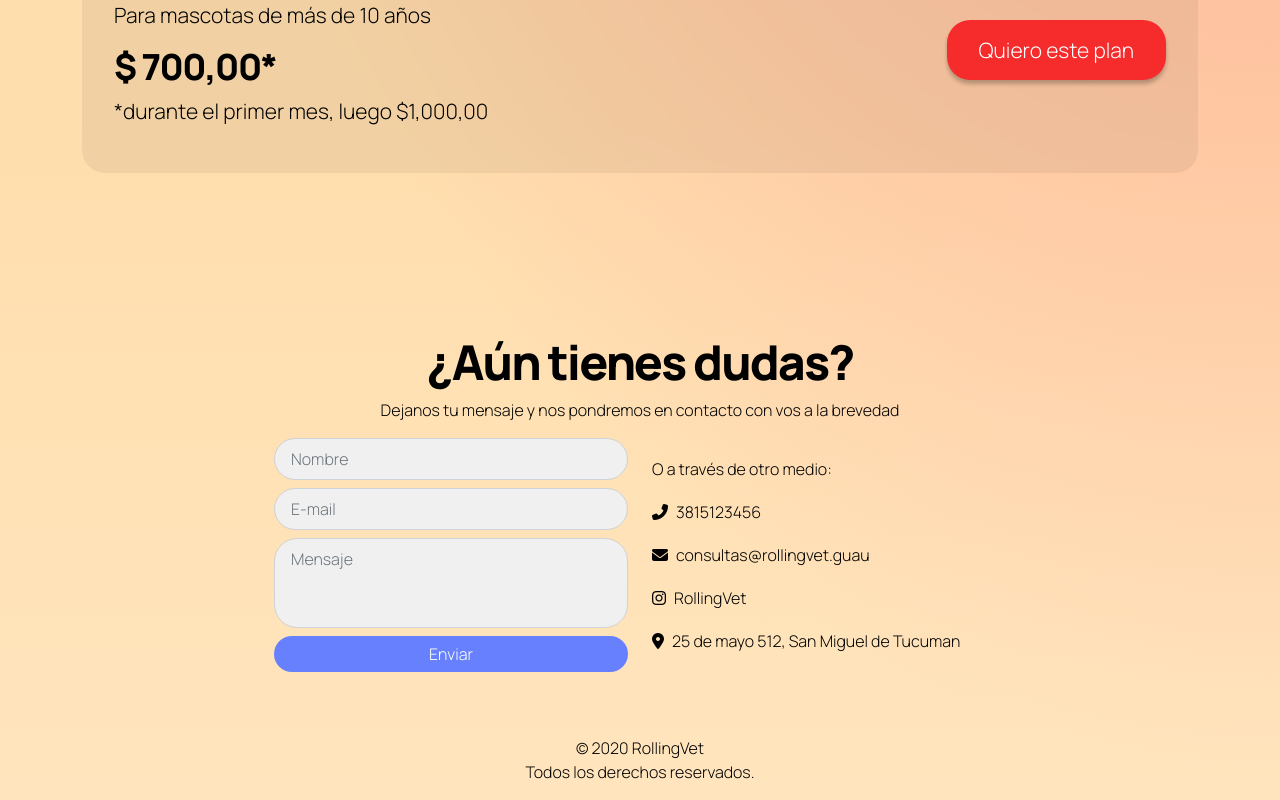
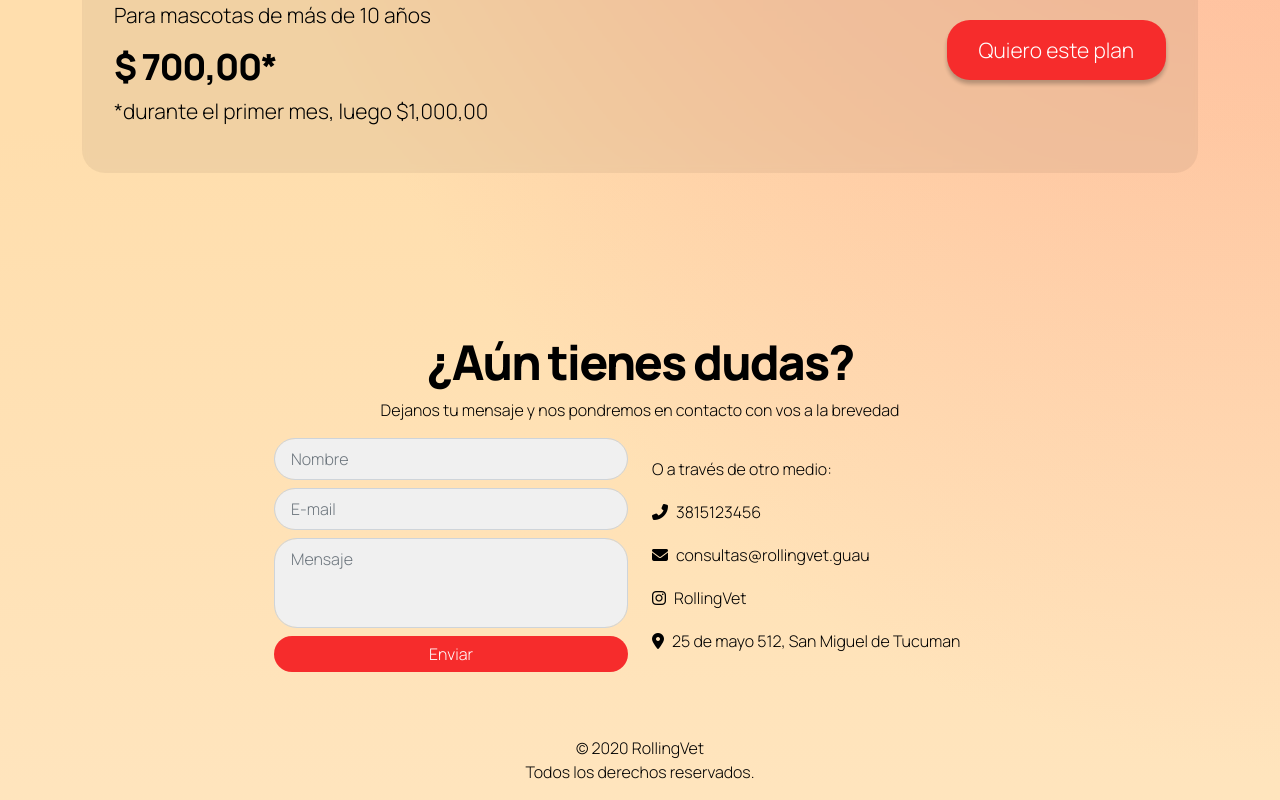
Before and after one commit to ezeamin/rollingVet, a React (Create React App) app: page /planes in a window 1280 px wide. Shown: the part 1315-2115 px from the top of the page. Built offline with nearby package versions, Linux system fonts and the light colour scheme.

Commit message:
corrijo detalles de colores y margenes. Perfeccionamiento

```diff
--- a/src/components/index/footer/Footer.jsx
+++ b/src/components/index/footer/Footer.jsx
@@ -11,7 +11,7 @@ const Footer = (props) => {
             </div>
             <div className='footer__contacto row'>
                 <div className="footer__form col-sm-12 col-md-6">
-                    <FormularioContacto />
+                    <FormularioContacto color={props.color}/>
                 </div>
                 <div className="footer__links col-sm-12 col-md-6">
                     <div className="footer__links__redes">
--- a/src/components/index/footer/formularioContacto/FormularioContacto.jsx
+++ b/src/components/index/footer/formularioContacto/FormularioContacto.jsx
@@ -14,6 +14,7 @@ class FormularioContacto extends Component {
       email: false,
       mensaje: false,
     },
+    primaryDark: "", //para guardar el valor del color primario del documento
   };
 
   handleChange = (e) => {
@@ -118,6 +119,29 @@ class FormularioContacto extends Component {
     );
   };
 
+  componentDidMount() {
+    if(this.props.color!=="primary"){
+      //cambiar color a secundario
+      let estilo = window.getComputedStyle(document.body);
+      let secondary = estilo.getPropertyValue("--global-color-secondary");
+      let secondaryDark = estilo.getPropertyValue("--global-color-secondary-dark");
+      this.primaryDark = estilo.getPropertyValue("--global-color-primary-dark");
+      const boton = document.getElementById("btnContacto");
+      boton.style.backgroundColor = secondary;
+
+      let root = document.documentElement;
+      root.style.setProperty("--global-color-primary-dark", secondaryDark);
+    }
+  }
+
+  componentWillUnmount() {
+    //volver a color original
+    if(this.props.color!=="primary"){
+      let root = document.documentElement;
+      console.log(this.primaryDark);
+      root.style.setProperty("--global-color-primary-dark", this.primaryDark);
+    }
+  }
   render() {
     return (
       <Form onSubmit={(e)=>this.handleSubmit(e)}>
@@ -132,7 +156,7 @@ class FormularioContacto extends Component {
             onChange={(e) => this.handleChange(e)}
             onBlur={(e) => this.handleBlur(e)}
           />
-          <Form.Control.Feedback type="invalid">
+          <Form.Control.Feedback className="feedback" type="invalid">
             Ingrese un nombre valido
           </Form.Control.Feedback>
         </Form.Group>
@@ -147,7 +171,7 @@ class FormularioContacto extends Component {
             onChange={(e) => this.handleChange(e)}
             onBlur={(e) => this.handleBlur(e)}
           />
-          <Form.Control.Feedback type="invalid">
+          <Form.Control.Feedback className="feedback" type="invalid">
             Ingrese un email valido
           </Form.Control.Feedback>
         </Form.Group>
@@ -164,7 +188,7 @@ class FormularioContacto extends Component {
             onBlur={(e) => this.handleBlur(e)}
             style={{ resize: "none" }}
           />
-          <Form.Control.Feedback type="invalid">
+          <Form.Control.Feedback className="feedback" type="invalid">
             Ingrese un mensaje
           </Form.Control.Feedback>
         </Form.Group>
--- a/src/components/index/footer/formularioContacto/formularioContacto.css
+++ b/src/components/index/footer/formularioContacto/formularioContacto.css
@@ -5,12 +5,16 @@
 }
 
 #btnContacto{
-    background-color: var(--global-color-primary) !important;
-    border-radius: 23px !important;
-    border: 0 !important;
+    background-color: var(--global-color-primary);
+    border-radius: 23px;
+    border: 0;
     transition: background-color 0.25s ease;
 }
 
 #btnContacto:hover{
     background-color: var(--global-color-primary-dark) !important;
 }
+
+.feedback{
+    margin-left: 1rem;
+}
--- a/src/components/index/info/info.css
+++ b/src/components/index/info/info.css
@@ -61,7 +61,7 @@ ul{
     }
 
     .marcas__container{
-        width: 170px;
+        width: 160px;
         margin-right: 0.25rem;
         margin-bottom: 2rem;
         display: flex;
--- a/src/components/index/planes/plan/plan.css
+++ b/src/components/index/planes/plan/plan.css
@@ -88,7 +88,7 @@
     }
 
     .card__body-boton a{
-        padding: 10px 32px;
+        padding: 10px 30px;
     }
 }
 
--- a/src/pages/index/Index.jsx
+++ b/src/pages/index/Index.jsx
@@ -29,7 +29,7 @@ const Index = () => {
           <Clima />
           <Clientes />
           <Profesionales />
-          <Footer titulo="Contacto"/>
+          <Footer titulo="Contacto" color="primary"/>
         </div>
       </div>
     </div>
--- a/src/pages/planes/Planes.jsx
+++ b/src/pages/planes/Planes.jsx
@@ -23,7 +23,7 @@ const Planes = () => {
           <Header />
           <Main />
           <DetallePlanes />
-          <Footer titulo="¿Aún tienes dudas?" />
+          <Footer titulo="¿Aún tienes dudas?" color="secondary"/>
         </div>
       </div>
     </div>
```
